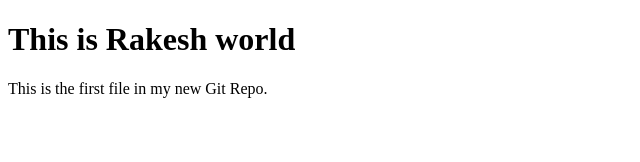
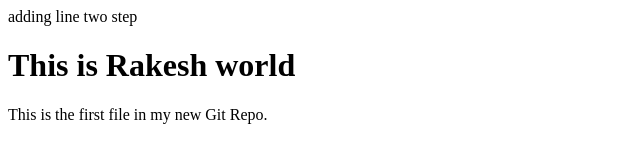
Before and after one commit to rakeshyadav1289/demo, a plain HTML site: page index.html in a window 1280 px wide. Shown: the whole page, without its empty margins (0-640 px from the left). Drawn offline with Linux system fonts and the light colour scheme.

Commit message:
update index.html

```diff
--- a/index.html
+++ b/index.html
@@ -4,7 +4,7 @@
 <title>Rakesh world</title>
 </head>
 <body>
-
+adding line two step
 <h1>This is Rakesh world</h1>
 <p>This is the first file in my new Git Repo.</p>
 
```
